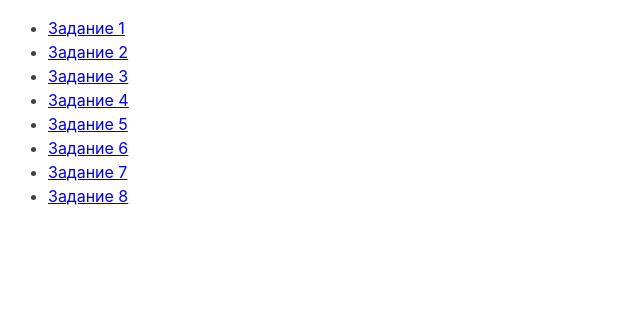
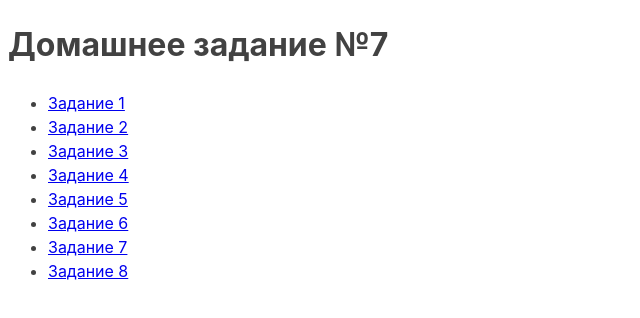
Before and after one commit to RomchikSer/goit-js-hw-07, a plain HTML site: page index.html in a window 1280 px wide. Shown: the whole page, without its empty margins (0-640 px from the left). Drawn offline with Linux system fonts and the light colour scheme.

Commit message:
Update index.html

```diff
--- a/index.html
+++ b/index.html
@@ -16,6 +16,7 @@
     </style>
   </head>
   <body>
+    <h1>Домашнее задание №7</h1>
     <ul>
       <li><a href="task-01.html">Задание 1</a></li>
       <li><a href="task-02.html">Задание 2</a></li>
```
